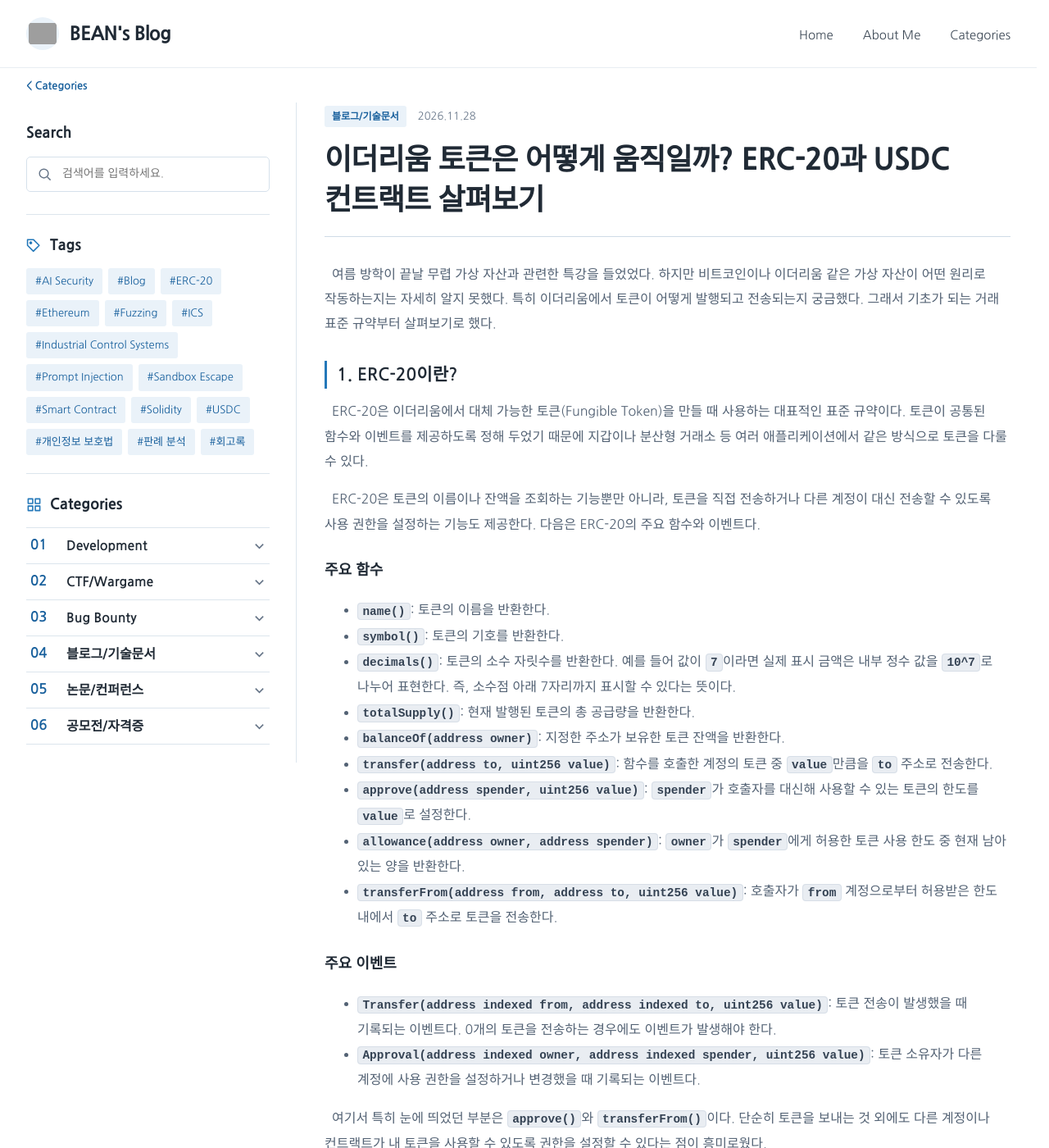
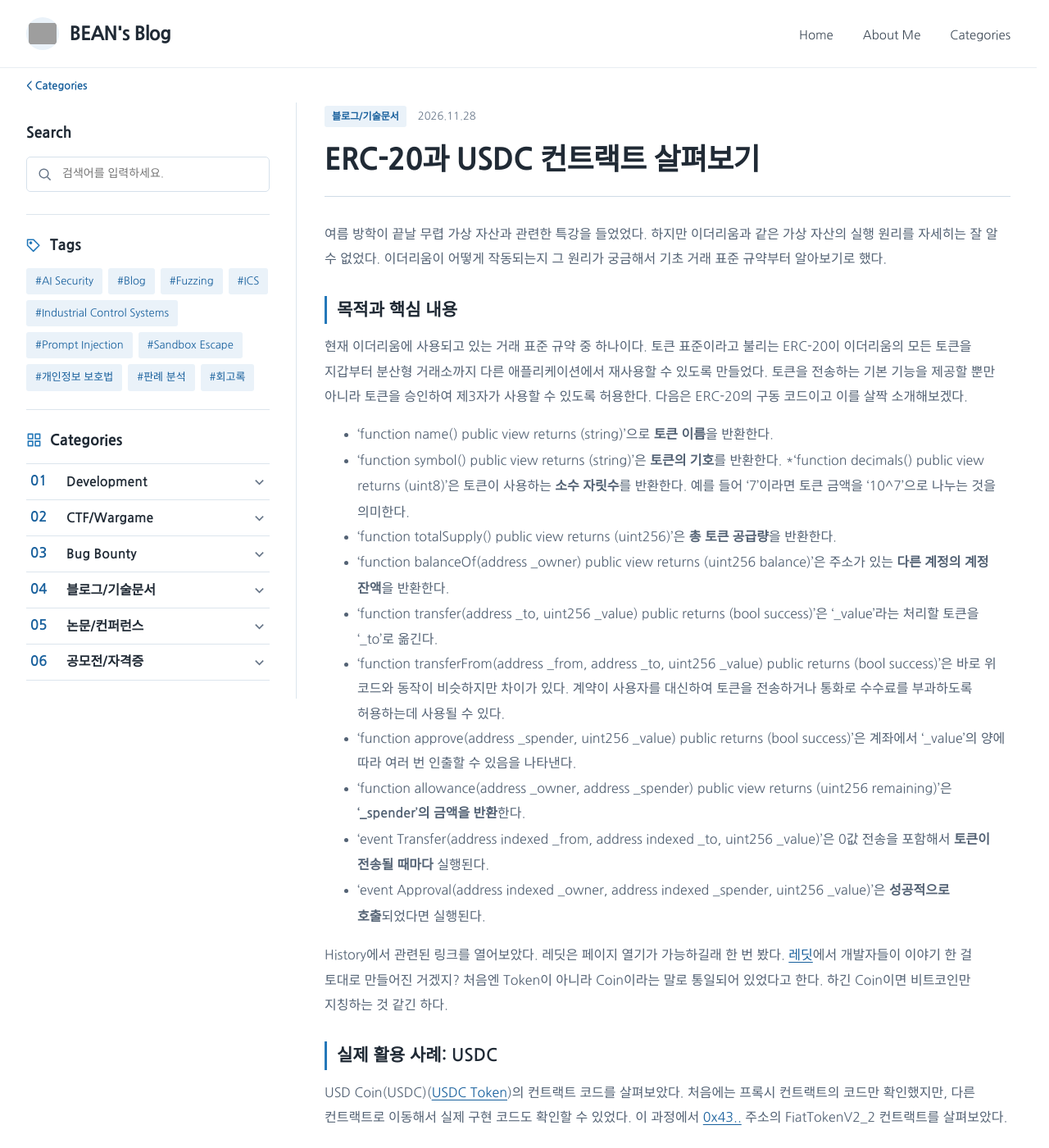
Before and after one commit to BEAN-CMD418/bean-cmd418.github.io, a Jekyll site: the page built from _posts/2026-11-28-ethereum-erc20-usdc.md, in a window 1280 px wide and 1400 px high. Shown: the whole window at 82% size. Built offline with Jekyll 4.4.1, drawn with Linux system fonts in a browser that asks for light colours; some web fonts are replaced; some of the changed text lies outside the part shown; grey boxes are pictures that could not be loaded.

Commit message:
Restore user's original ERC-20 and USDC article

````diff
--- a/_posts/2026-11-28-ethereum-erc20-usdc.md
+++ b/_posts/2026-11-28-ethereum-erc20-usdc.md
@@ -1,83 +1,48 @@
 ---
-title: "이더리움 토큰은 어떻게 움직일까? ERC-20과 USDC 컨트랙트 살펴보기"
+title: "ERC-20과 USDC 컨트랙트 살펴보기"
 date: 2026-11-28 00:00:00 +0900
 categories: [tech-docs]
-tags: [Ethereum, ERC-20, USDC, Solidity, Smart Contract]
 ---
 
-&nbsp;&nbsp;여름 방학이 끝날 무렵 가상 자산과 관련한 특강을 들었었다. 하지만 비트코인이나 이더리움 같은 가상 자산이 어떤 원리로 작동하는지는 자세히 알지 못했다. 특히 이더리움에서 토큰이 어떻게 발행되고 전송되는지 궁금했다. 그래서 기초가 되는 거래 표준 규약부터 살펴보기로 했다.
+여름 방학이 끝날 무렵 가상 자산과 관련한 특강을 들었었다. 하지만 이더리움과 같은 가상 자산의 실행 원리를 자세히는 잘 알 수 없었다. 이더리움이 어떻게 작동되는지 그 원리가 궁금해서 기초 거래 표준 규약부터 알아보기로 했다.
 
-## 1. ERC-20이란?
+## 목적과 핵심 내용
 
-&nbsp;&nbsp;ERC-20은 이더리움에서 대체 가능한 토큰(Fungible Token)을 만들 때 사용하는 대표적인 표준 규약이다. 토큰이 공통된 함수와 이벤트를 제공하도록 정해 두었기 때문에 지갑이나 분산형 거래소 등 여러 애플리케이션에서 같은 방식으로 토큰을 다룰 수 있다.
+ 현재 이더리움에 사용되고 있는 거래 표준 규약 중 하나이다. 토큰 표준이라고 불리는 ERC-20이 이더리움의 모든 토큰을 지갑부터 분산형 거래소까지 다른 애플리케이션에서 재사용할 수 있도록 만들었다. 토큰을 전송하는 기본 기능을 제공할 뿐만 아니라 토큰을 승인하여 제3자가 사용할 수 있도록 허용한다. 다음은 ERC-20의 구동 코드이고 이를 살짝 소개해보겠다.
 
-&nbsp;&nbsp;ERC-20은 토큰의 이름이나 잔액을 조회하는 기능뿐만 아니라, 토큰을 직접 전송하거나 다른 계정이 대신 전송할 수 있도록 사용 권한을 설정하는 기능도 제공한다. 다음은 ERC-20의 주요 함수와 이벤트다.
+* 'function name() public view returns (string)'으로 **토큰 이름**을 반환한다.
+* 'function symbol() public view returns (string)'은 **토큰의 기호**를 반환한다.
+*'function decimals() public view returns (uint8)'은 토큰이 사용하는 **소수 자릿수**를 반환한다. 예를 들어 '7'이라면 토큰 금액을 '10^7'으로 나누는 것을 의미한다.
+* 'function totalSupply() public view returns (uint256)'은 **총 토큰 공급량**을 반환한다.
+* 'function balanceOf(address _owner) public view returns (uint256 balance)'은 주소가 있는 **다른 계정의 계정 잔액**을 반환한다.
+* 'function transfer(address _to, uint256 _value) public returns (bool success)'은 '_value'라는 처리할 토큰을 '_to'로 옮긴다.
+* 'function transferFrom(address _from, address _to, uint256 _value) public returns (bool success)'은 바로 위 코드와 동작이 비슷하지만 차이가 있다. 계약이 사용자를 대신하여 토큰을 전송하거나 통화로 수수료를 부과하도록 허용하는데 사용될 수 있다.
+* 'function approve(address _spender, uint256 _value) public returns (bool success)'은 계좌에서 '_value'의 양에 따라 여러 번 인출할 수 있음을 나타낸다.
+* 'function allowance(address _owner, address _spender) public view returns (uint256 remaining)'은 **'_spender'의 금액을 반환**한다.
+* 'event Transfer(address indexed _from, address indexed _to, uint256 _value)'은 0값 전송을 포함해서 **토큰이 전송될 때마다** 실행된다.
+* 'event Approval(address indexed _owner, address indexed _spender, uint256 _value)'은 **성공적으로 호출**되었다면 실행된다.
 
-### 주요 함수
+ History에서 관련된 링크를 열어보았다. 레딧은 페이지 열기가 가능하길래 한 번 봤다. [레딧](https://www.reddit.com/r/ethereum/s/8iu5fpTE8H)에서 개발자들이 이야기 한 걸 토대로 만들어진 거겠지? 처음엔 Token이 아니라 Coin이라는 말로 통일되어 있었다고 한다. 하긴 Coin이면 비트코인만 지칭하는 것 같긴 하다.
 
-- `name()`: 토큰의 이름을 반환한다.
-- `symbol()`: 토큰의 기호를 반환한다.
-- `decimals()`: 토큰의 소수 자릿수를 반환한다. 예를 들어 값이 `7`이라면 실제 표시 금액은 내부 정수 값을 `10^7`로 나누어 표현한다. 즉, 소수점 아래 7자리까지 표시할 수 있다는 뜻이다.
-- `totalSupply()`: 현재 발행된 토큰의 총 공급량을 반환한다.
-- `balanceOf(address owner)`: 지정한 주소가 보유한 토큰 잔액을 반환한다.
-- `transfer(address to, uint256 value)`: 함수를 호출한 계정의 토큰 중 `value`만큼을 `to` 주소로 전송한다.
-- `approve(address spender, uint256 value)`: `spender`가 호출자를 대신해 사용할 수 있는 토큰의 한도를 `value`로 설정한다.
-- `allowance(address owner, address spender)`: `owner`가 `spender`에게 허용한 토큰 사용 한도 중 현재 남아 있는 양을 반환한다.
-- `transferFrom(address from, address to, uint256 value)`: 호출자가 `from` 계정으로부터 허용받은 한도 내에서 `to` 주소로 토큰을 전송한다.
+## 실제 활용 사례: USDC
 
-### 주요 이벤트
+ USD Coin(USDC)([USDC Token](https://etherscan.io/token/0xA0b86991c6218b36c1d19D4a2e9Eb0cE3606eB48#analytics))의 컨트랙트 코드를 살펴보았다. 처음에는 프록시 컨트랙트의 코드만 확인했지만, 다른 컨트랙트로 이동해서 실제 구현 코드도 확인할 수 있었다. 이 과정에서
+[0x43..](https://etherscan.io/address/0x43506849D7C04F9138D1A2050bbF3A0c054402dd#code) 주소의 FiatTokenV2_2 컨트랙트를 살펴보았다.
 
-- `Transfer(address indexed from, address indexed to, uint256 value)`: 토큰 전송이 발생했을 때 기록되는 이벤트다. 0개의 토큰을 전송하는 경우에도 이벤트가 발생해야 한다.
-- `Approval(address indexed owner, address indexed spender, uint256 value)`: 토큰 소유자가 다른 계정에 사용 권한을 설정하거나 변경했을 때 기록되는 이벤트다.
-
-&nbsp;&nbsp;여기서 특히 눈에 띄었던 부분은 `approve()`와 `transferFrom()`이다. 단순히 토큰을 보내는 것 외에도 다른 계정이나 컨트랙트가 내 토큰을 사용할 수 있도록 권한을 설정할 수 있다는 점이 흥미로웠다.
-
-&nbsp;&nbsp;ERC-20 표준의 제정 과정도 궁금해져 History에서 관련 자료를 찾아보았다. [레딧](https://www.reddit.com/r/ethereum/s/8iu5fpTE8H)에서 개발자들의 논의도 확인할 수 있었다. 토큰 표준이 처음부터 지금과 같은 형태로 정해진 것은 아니며, 개발자들의 논의와 제안을 거쳐 구체화되었다는 점을 알 수 있었다. 다만 초기 논의에서 사용된 표현이나 명칭이 현재의 표준으로 바뀐 정확한 경위는 제안서의 기록을 함께 확인할 필요가 있겠다.
-
-## 2. 실제 활용 사례: USDC
-
-&nbsp;&nbsp;표준 규약이 실제 토큰에서는 어떻게 구현되는지 알아보기 위해 [USDC Token](https://etherscan.io/token/0xA0b86991c6218b36c1d19D4a2e9Eb0cE3606eB48#analytics)의 컨트랙트 코드를 살펴보았다.
-
-&nbsp;&nbsp;처음에는 프록시 컨트랙트의 코드만 확인했지만, 프록시가 실제 기능을 수행하는 구현 컨트랙트로 연결된다는 점을 알게 되었다. 구현 컨트랙트로 이동해 [0x43..](https://etherscan.io/address/0x43506849D7C04F9138D1A2050bbF3A0c054402dd#code) 주소의 `FiatTokenV2_2` 컨트랙트도 살펴보았다.
-
-&nbsp;&nbsp;`approve()`와 `transferFrom()`은 실제 구현 코드에도 존재했다. 두 함수가 어떻게 연결되는지 살펴보면서, 은행 간 거래처럼 승인과 실제 자금 이동이 별도의 단계로 처리되는 것인지 궁금해졌다.
-
-&nbsp;&nbsp;이더리움에서는 다음과 같은 순서로 동작한다.
-
-1. **사용 권한 설정**: 토큰 소유자가 `approve()`를 호출해 특정 주소가 사용할 수 있는 토큰의 한도를 설정한다.
-2. **토큰 전송 요청**: 권한을 부여받은 주소가 `transferFrom()`을 호출해 토큰 전송을 요청한다.
-3. **잔액 및 사용 한도 갱신**: 트랜잭션이 성공하면 해당 실행 과정에서 보내는 계정과 받는 계정의 잔액이 갱신되고, 사용한 만큼 허용 한도도 감소한다.
-
-&nbsp;&nbsp;즉, `approve()`는 토큰을 실제로 이동시키는 함수가 아니라 다른 계정이 토큰을 사용할 수 있도록 권한을 설정하는 함수다. 반면 `transferFrom()`은 설정된 권한을 이용해 실제 토큰을 전송한다. 은행의 정산 절차와 완전히 같은 방식은 아니며, 이더리움에서는 트랜잭션이 블록에 포함되어 성공적으로 실행되는 과정에서 상태가 갱신된다.
-
-## 3. uint256과 오버플로 방지
-
-&nbsp;&nbsp;코드를 더 살펴보다가 또 다른 궁금증이 생겼다. ERC-20에서 토큰의 수량을 표현할 때 사용하는 `uint256`은 256비트 부호 없는 정수다. 그렇다면 표현할 수 있는 최댓값인 (2^{256}-1)보다 큰 값이 입력되면 어떻게 될까?
-
-&nbsp;&nbsp;이런 상황을 정수 오버플로(Integer Overflow)라고 한다. 오버플로가 발생하면 연산 결과가 표현 가능한 범위를 넘어가 잘못된 값으로 처리될 수 있다. USDC의 구현 코드를 살펴보니 OpenZeppelin의 `SafeMath` 라이브러리를 사용하고 있었다.
-
-&nbsp;&nbsp;`SafeMath`는 덧셈이나 뺄셈 등의 연산 결과가 `uint256`의 표현 범위를 벗어나는 경우 트랜잭션을 실패시키는 방식으로 오버플로와 언더플로를 방지한다. 실제 USDC 코드에서는 `FiatTokenV1`에서 `SafeMath`를 가져오고, `using SafeMath for uint256;`을 선언해 사용하고 있었다. `FiatTokenV2_2`는 이 컨트랙트를 상속하는 구조다.
-
-다음은 코드에서 확인할 수 있는 사용 방식이다.
+ approve()와 transferFrom()과 같은 함수는 따로 존재했다. 우리나라에서도 각각의 거래는 각 은행마다 진행되지만 실제 자금의 이동은 자정 무렵 한국 은행을 통해서니까 이처럼 실행되는 것일까? 이러한 궁금증을 안고 살펴보았다. 이더리움에서는 'transfer()'나 'transferFrom()' 트랜잭션이 블록에 포함되어 성공하면 해당 트랜잭션 안에서 토큰 잔액이 갱신된다. 따라서 'approve()'는 토큰을 사용할 수 있는 권한을 미리 설정하고, 'transferFrom()'은 그 권한을 이용해 실제 토큰을 전송한다.
+ 또 코드를 살펴보다가 궁금증이 생겼다. 'uint256 _value'를 사용하고 있다면 이보다 더 큰 수(2^256-1보다 더 큰 수)를 받게 된다면 오버플로가 발생할 수도 있는데 이 가능성은 어떻게 차단하고 있을까? 실제 구현에서는 OpenZeppelin의 'SafeMath'를 사용하고 있음을 알게 됐다. 'SafeMath'는 연산 결과가 표현 가능한 범위를 초과하면 트랜잭션을 실패시키기 때문에 값이 순환하는 오버플로를 방지한다. 다음은 solidity에서의 사용 예시이다.
 
 ```solidity
+{
 using SafeMath for uint256;
-
-_balanceOf(to).add(value); // 잔액을 더할 때 사용
+_balanceOf(to).add(value) //잔액을 더할 때 사용
+}
 ```
-
-&nbsp;&nbsp;참고로 USDC 코드가 사용하는 Solidity 0.6.12에서는 이런 방식의 오버플로 방지 라이브러리가 중요하다. Solidity 0.8 버전부터는 정수 연산의 오버플로와 언더플로를 기본적으로 검사하므로, 일반적인 산술 연산에서 별도의 `SafeMath`를 사용하지 않아도 된다.
-
-## 4. 마무리
-
-&nbsp;&nbsp;이번에 ERC-20 표준과 USDC의 실제 컨트랙트 코드를 살펴보면서, 이더리움의 토큰은 단순히 숫자를 주고받는 것이 아니라 정해진 함수와 권한에 따라 동작한다는 점을 알게 되었다. 특히 `approve()`와 `transferFrom()`의 관계를 통해 토큰을 직접 전송하는 방식과 다른 계정에 전송 권한을 부여하는 방식의 차이를 이해할 수 있었다.
-
-&nbsp;&nbsp;또한 실제 서비스에서 사용되는 컨트랙트는 표준 규약의 함수만 구현하는 것이 아니라, 상속 구조나 권한 관리, 오버플로 방지 등 다양한 요소를 함께 고려한다는 점도 확인할 수 있었다. 앞으로는 ERC-20을 바탕으로 다른 토큰 표준과 스마트 컨트랙트의 보안 취약점도 살펴보고 싶다.
 
 ## 참고 자료
 
 <div style="border: 1px solid #d9e2ee; border-radius: 8px; padding: 14px 18px; margin: 12px 0;">
-  <p style="margin: 4px 0;"><a href="https://eips.ethereum.org/EIPS/eip-20">1. EIP-20: Token Standard</a></p>
-  <p style="margin: 4px 0;"><a href="https://github.com/circlefin/stablecoin-evm/blob/master/contracts/v2/FiatTokenV2_2.sol">2. Circle - FiatTokenV2_2.sol</a></p>
-  <p style="margin: 4px 0;"><a href="https://ercs.ethereum.org/ERCS/erc-2612">3. ERC-2612: Permit Extension for ERC-20</a></p>
+  <p style="margin: 4px 0;"><a href="https://eips.ethereum.org/EIPS/eip-20">https://eips.ethereum.org/EIPS/eip-20</a></p>
+  <p style="margin: 4px 0;"><a href="https://github.com/circlefin/stablecoin-evm/blob/master/contracts/v2/FiatTokenV2_2.sol">https://github.com/circlefin/stablecoin-evm/blob/master/contracts/v2/FiatTokenV2_2.sol</a></p>
+  <p style="margin: 4px 0;"><a href="https://ercs.ethereum.org/ERCS/erc-2612">https://ercs.ethereum.org/ERCS/erc-2612</a></p>
 </div>
````
